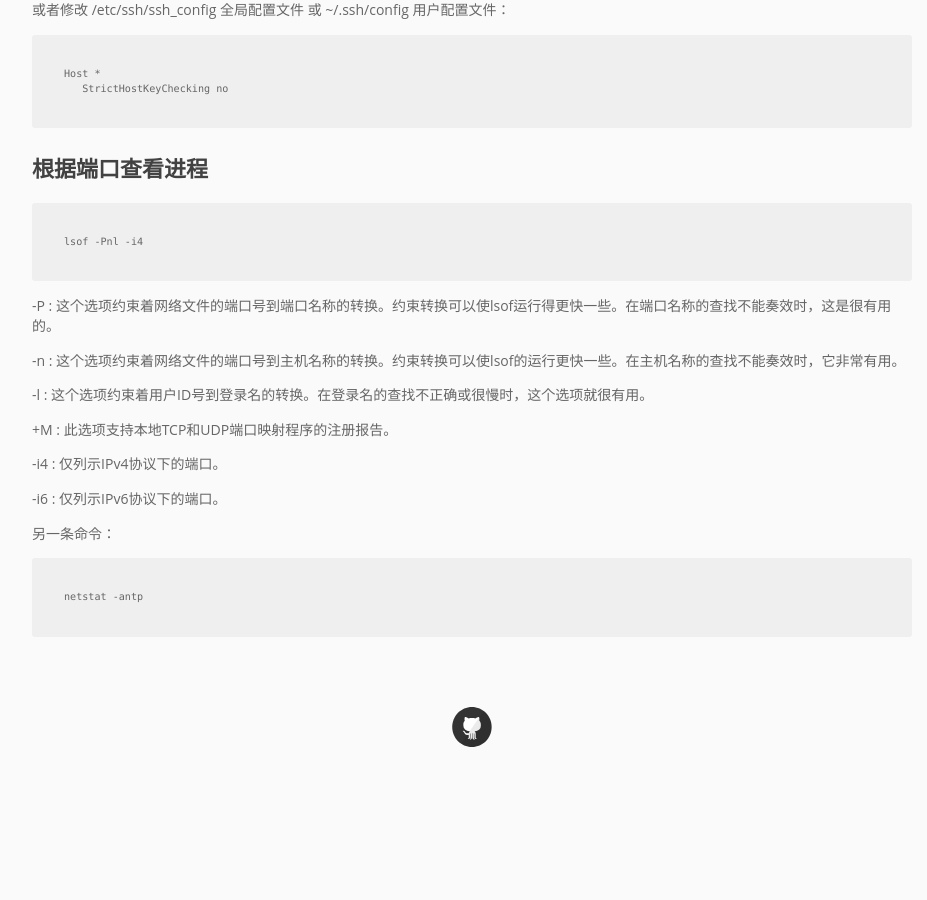
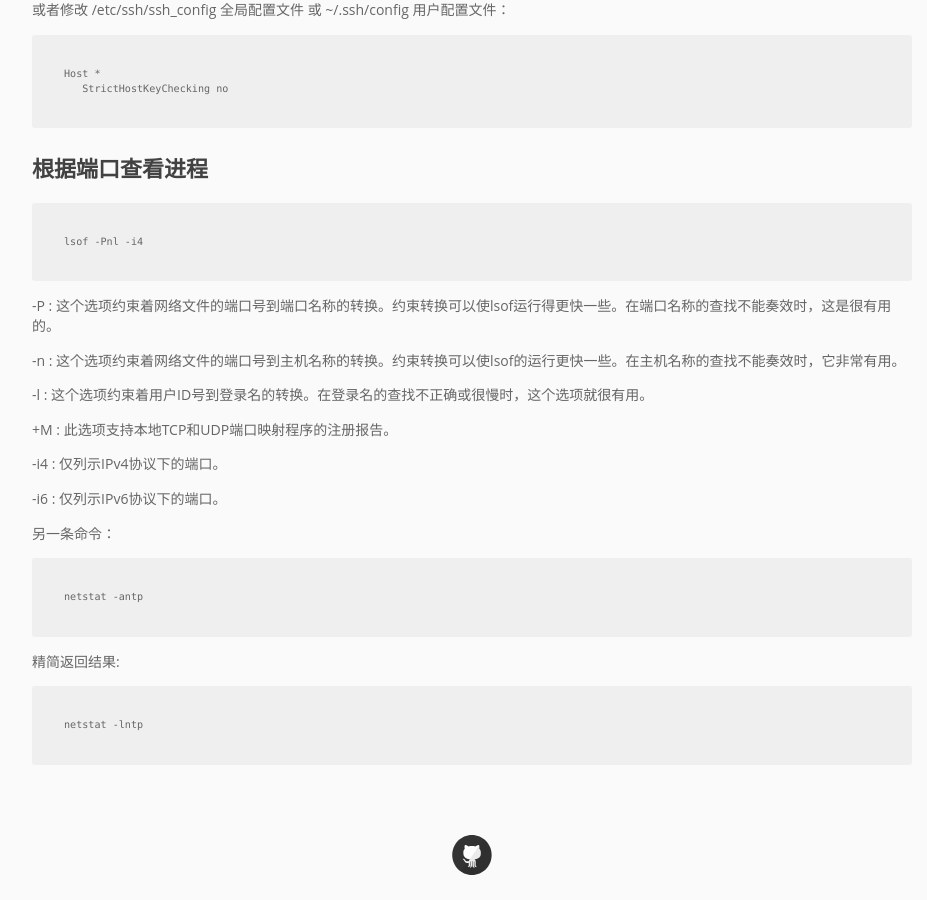
Before and after one commit to pingmalu/pingmalu.github.io, a Jekyll site: the page built from _posts/2016-01-06-Linux常用命令总结.md, in a window 1280 px wide and 900 px high, scrolled down 6327 px. Shown: the whole window, without its empty margins (168-1095 px from the left). Built offline with Jekyll 4.4.1, drawn with Linux system fonts in a browser that asks for light colours; nearby versions of some CDN libraries; before the commit the page ends 7098 px from its top, so only the background shows below that.

Commit message:
'update'

```diff
--- a/_posts/2016-01-06-Linux常用命令总结.md
+++ b/_posts/2016-01-06-Linux常用命令总结.md
@@ -295,3 +295,7 @@ ssh连接的时候会出现：
 另一条命令：
 
 	netstat -antp
+
+精简返回结果:
+
+	netstat -lntp
```
